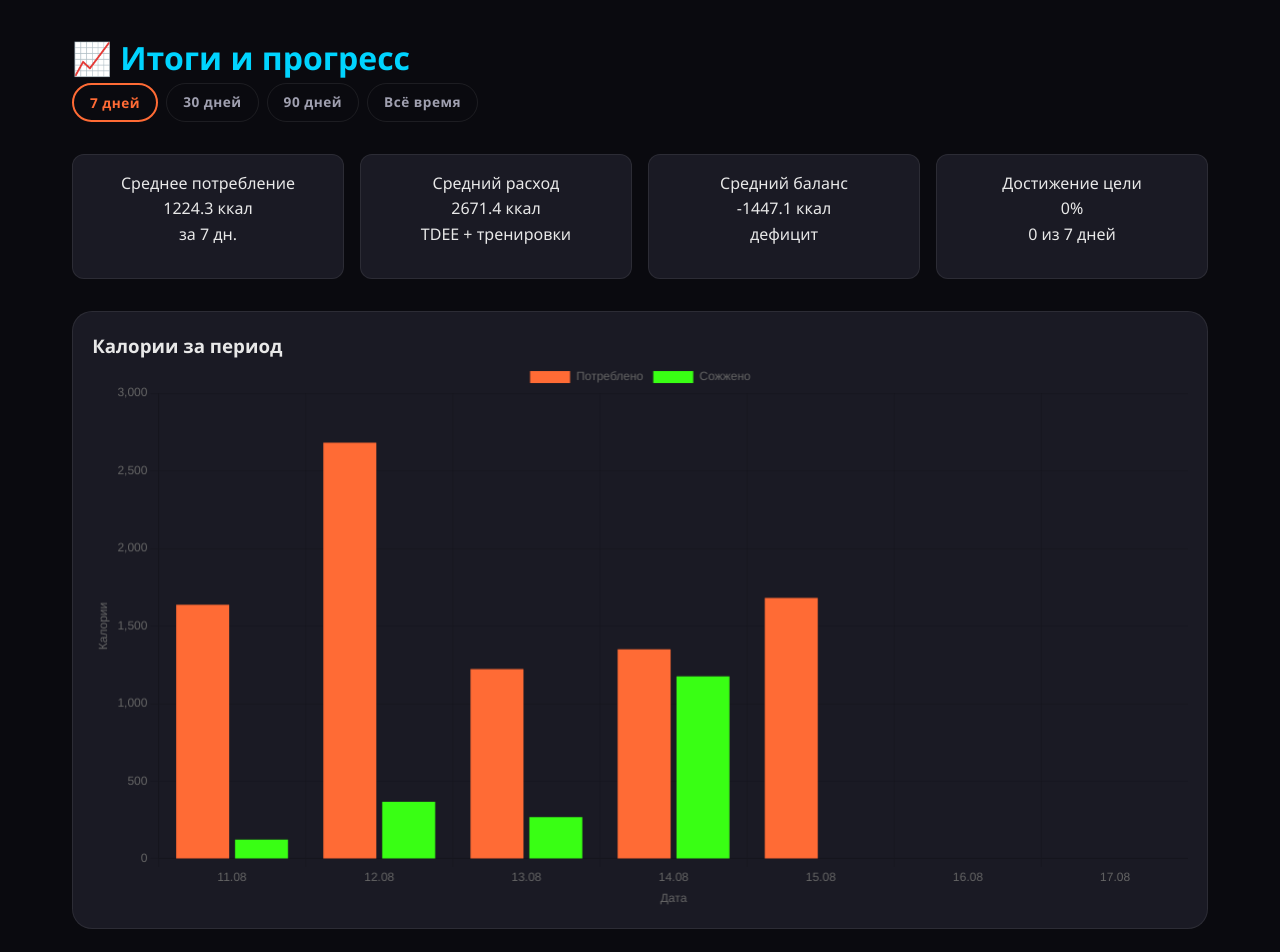
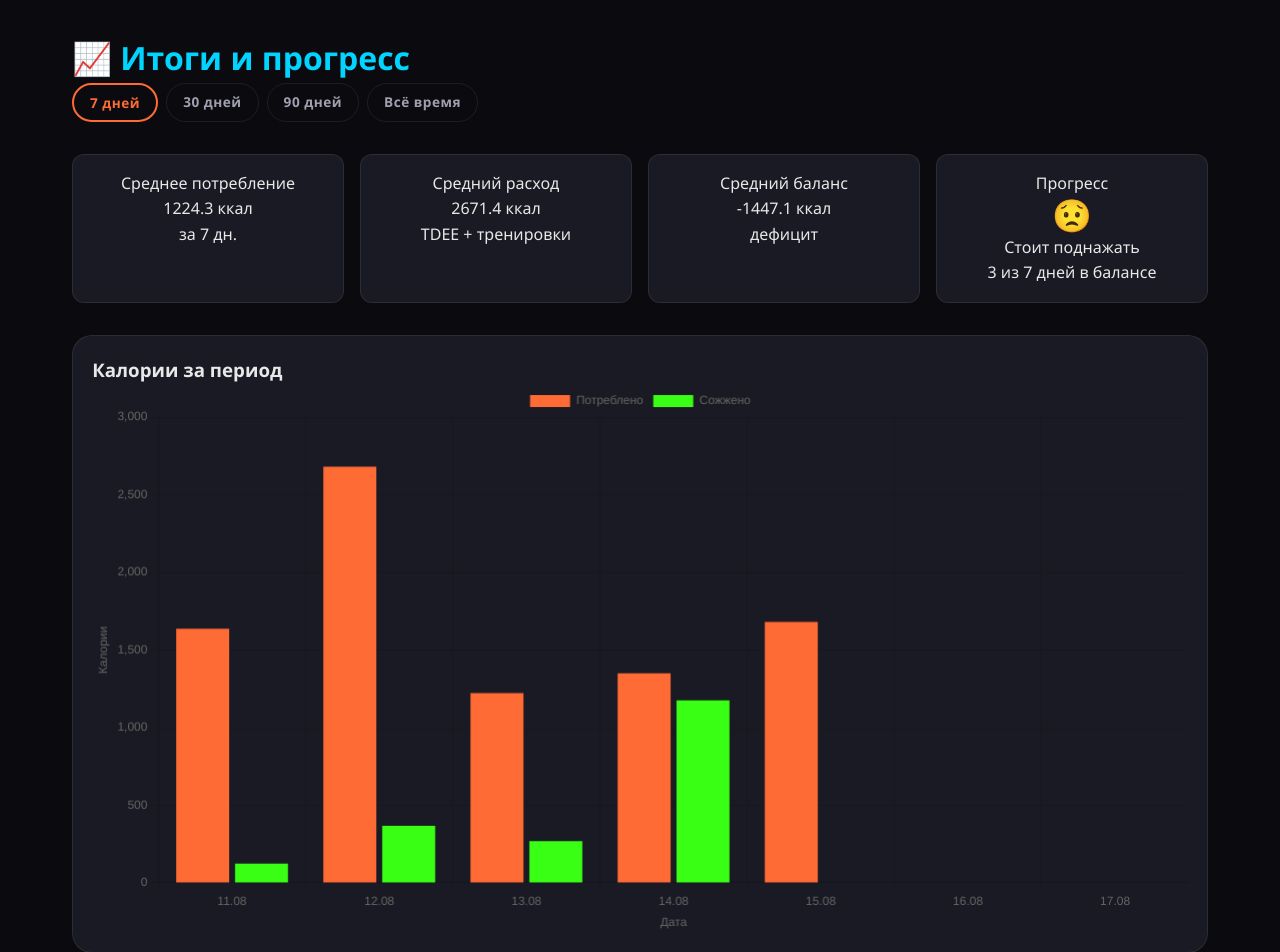
Before and after one commit to 16lovemywife-svg/prod, a Flask app: page /stats/ in a window 1280 px wide. Shown: the part 125-1077 px from the top of the page. Run offline with Flask 3, Linux system fonts and the light colour scheme.

Commit message:
изменение работы прогресса в итогах

```diff
--- a/routes/stats.py
+++ b/routes/stats.py
@@ -91,8 +91,8 @@ def stats():
             else:
                 recommended = tdee + burned
 
-            # Отклонение в пределах ±10% от рекомендуемого
-            tolerance = recommended * 0.10
+            # Отклонение в пределах ±20% от рекомендуемого
+            tolerance = recommended * 0.20
             if abs(intake - recommended) <= tolerance:
                 successful_days += 1
             considered_days += 1
--- a/templates/stats.html
+++ b/templates/stats.html
@@ -13,18 +13,23 @@
     <a href="{{ url_for('stats.stats', period='all') }}" class="btn btn-sm {% if period == 'all' %}btn-primary{% else %}btn-outline{% endif %}">Всё время</a>
 </div>
 
-<!-- Сводные карточки в одну строку -->
+<!-- Сводные карточки -->
 <div class="stats-summary-row">
+    <!-- Среднее потребление -->
     <div class="summary-card">
         <div class="text-muted small">Среднее потребление</div>
         <div class="fs-4 fw-bold">{{ avg_intake }} ккал</div>
         <div class="text-muted small">за {{ days_count }} дн.</div>
     </div>
+
+    <!-- Средний расход -->
     <div class="summary-card">
         <div class="text-muted small">Средний расход</div>
         <div class="fs-4 fw-bold">{{ avg_burn }} ккал</div>
         <div class="text-muted small">TDEE + тренировки</div>
     </div>
+
+    <!-- Средний баланс -->
     <div class="summary-card">
         <div class="text-muted small">Средний баланс</div>
         <div class="fs-4 fw-bold {% if avg_balance > 0 %}text-warning{% else %}text-success{% endif %}">
@@ -34,18 +39,35 @@
             {% if avg_balance > 0 %}профицит{% else %}дефицит{% endif %}
         </div>
     </div>
+
+    <!-- Мотивационная карточка вместо "Достижение цели" -->
     <div class="summary-card">
-        <div class="text-muted small">Достижение цели</div>
-        <div class="fs-4 fw-bold">{{ achievement_percent }}%</div>
-        <div class="text-muted small">{{ successful_days }} из {{ considered_days }} дней</div>
-        <div class="progress mt-1" style="height:6px;">
-            <div class="progress-bar" role="progressbar" style="width: {{ achievement_percent }}%;" aria-valuenow="{{ achievement_percent }}" aria-valuemin="0" aria-valuemax="100"></div>
+        <div class="text-muted small">Прогресс</div>
+        <div style="font-size: 2rem; line-height: 1.2;">
+            {% if achievement_percent >= 80 %}
+                😊
+            {% elif achievement_percent >= 50 %}
+                😐
+            {% else %}
+                😟
+            {% endif %}
+        </div>
+        <div class="fw-bold">
+            {% if achievement_percent >= 80 %}
+                Отлично!
+            {% elif achievement_percent >= 50 %}
+                Неплохо
+            {% else %}
+                Стоит поднажать
+            {% endif %}
+        </div>
+        <div class="text-muted small">
+            {{ successful_days }} из {{ considered_days }} дней в балансе
         </div>
     </div>
 </div>
 
 <!-- Графики (как были) -->
-<!-- Chart.js CDN -->
 <script src="https://cdn.jsdelivr.net/npm/chart.js"></script>
 
 <div class="card mb-4">
```
Also changed, not shown: templates/diary.html (+40 -7 lines), recipecalc.db.
